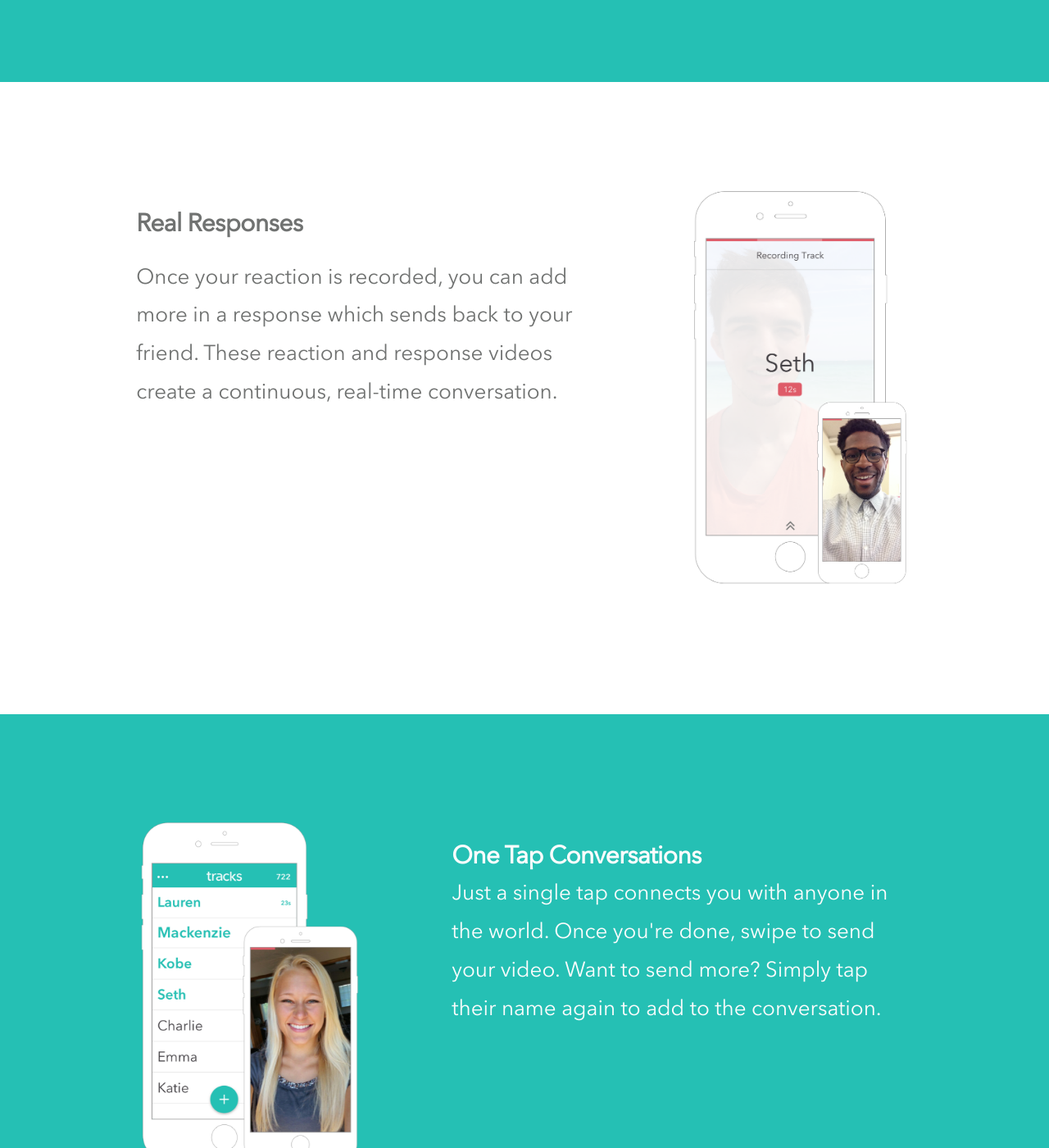
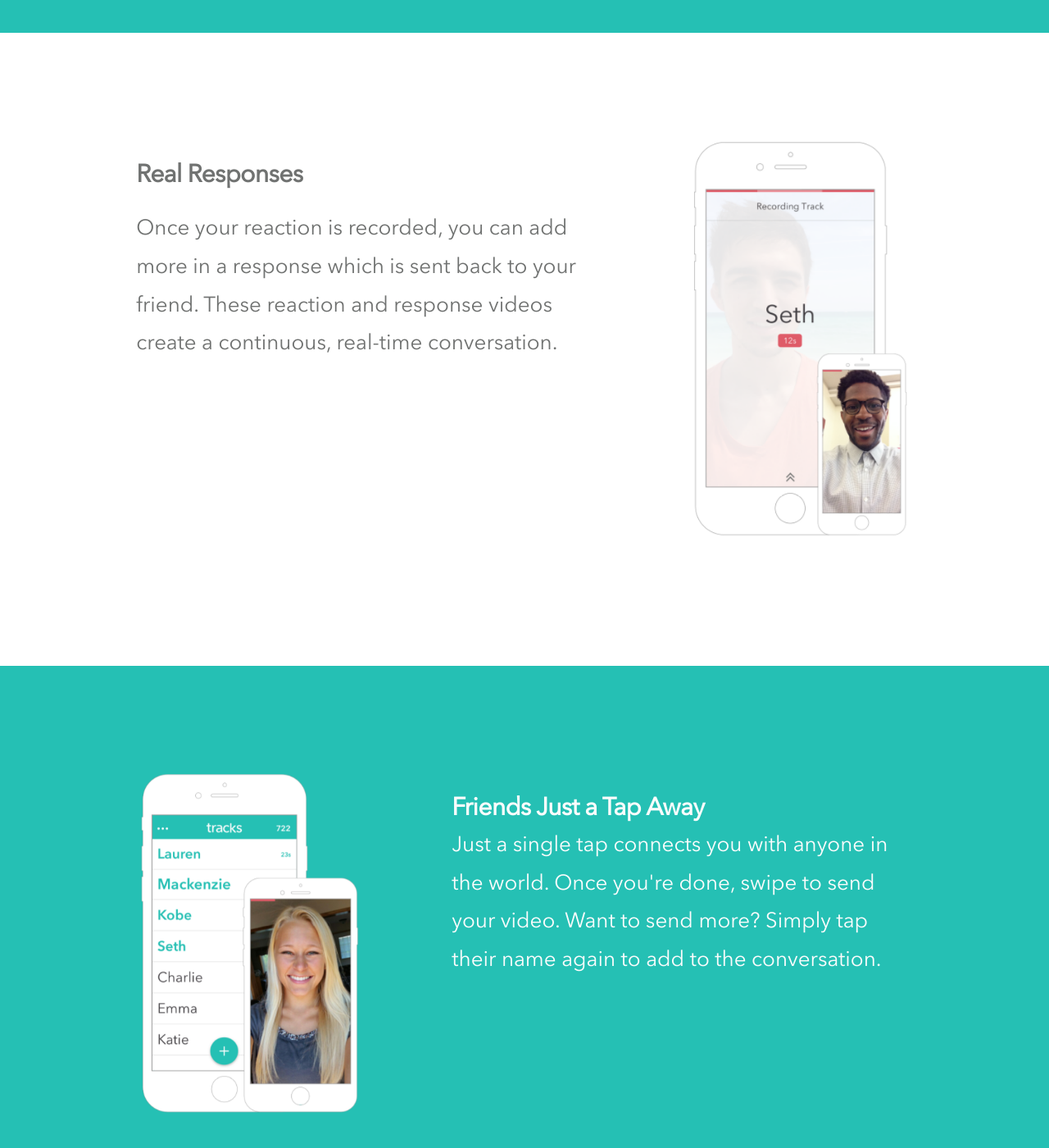
Before and after one commit to getontracks/getontracks.github.io, a Jekyll site: the page built from index.html, in a window 1280 px wide and 1400 px high, scrolled down 1332 px. Shown: the whole window at 82% size. Built offline with Jekyll 4.4.1, drawn with Linux system fonts in a browser that asks for light colours; comment, search, counter and statistics services are not loaded; some of the changed text lies outside the part shown.

Commit message:
copy updates, removed banner

```diff
--- a/_layouts/home.html
+++ b/_layouts/home.html
@@ -7,7 +7,7 @@
   	{% include googletag.html %}
 
     <div class="tracks-bar"></div>
-      <p class="banner banner-alert">We're transferring content right now, so some things may not work :)</p>
+
         {{ content }}
 
     {% include footer.html %}
--- a/index.html
+++ b/index.html
@@ -20,7 +20,7 @@
             <div class="beta-group">
               <div class="b-appStore">
                 <a href="https://itunes.apple.com/app/apple-store/id991383515?pt=117131894&ct=Website%20Button&mt=8" target="_blank">
-                  <p class="p-appStore"><i class="icon icon-apple apple-logo"></i> Download on the App Store</p>
+                  <p class="p-appStore"><i class="icon icon-apple apple-logo"></i> Get on the App Store</p>
                 </a>
               </div>
             </div>
@@ -75,8 +75,7 @@
       </div>
       <div class="col-sm-12 col-sm-offset-2">
         <h2>Authentic Conversations</h2>
-        <p>Whenever you open a video (or "track"), your reaction is recorded as you watch, capturing true moments of laughter, surprise, and meaning that are missing from
-        other messaging apps.</p>
+        <p>Whenever you open a video (or "track"), your reaction is recorded as you watch, capturing true moments of laughter, surprise, and meaning that are missing from other messaging apps.</p>
       </div>
     </div>
   </div>
@@ -86,10 +85,10 @@
     <div class="row">
       <div class="col-sm-12 col-sm-offset-2">
         <h2>Real Responses</h2>
-        <p>Once your reaction is recorded, you can add more in a response which sends back to your friend. These reaction and response videos create a continuous, real-time
-        conversation.</p>
+        <p>Once your reaction is recorded, you can add more in a response which is sent back to your friend. These reaction and response videos create a continuous, real-time conversation.</p>
       </div>
-      <div class="col-sm-6 col-sm-offset-2 response-img hide-mobile"><img class="img-mobile wow animated fadeInRight" src="images/tracks-screenshot-5.png">
+      <div class="col-sm-6 col-sm-offset-2 response-img hide-mobile">
+        <img class="img-mobile wow animated fadeInRight" src="images/tracks-screenshot-5.png">
       </div>
     </div>
   </div>
@@ -101,7 +100,7 @@
         <img class="img-mobile wow animated fadeInLeft " src="images/tracks-screenshot-4.png">
       </div>
       <div class="col-sm-12 col-sm-offset-2">
-        <h2>One Tap Conversations</h2>
+        <h2>Friends Just a Tap Away</h2>
         <p>Just a single tap connects you with anyone in the world. Once you're done, swipe to send your video. Want to send more? Simply tap their name again to add to the conversation.</p>
       </div>
     </div>
```
Also changed, not shown: 2 other files.
